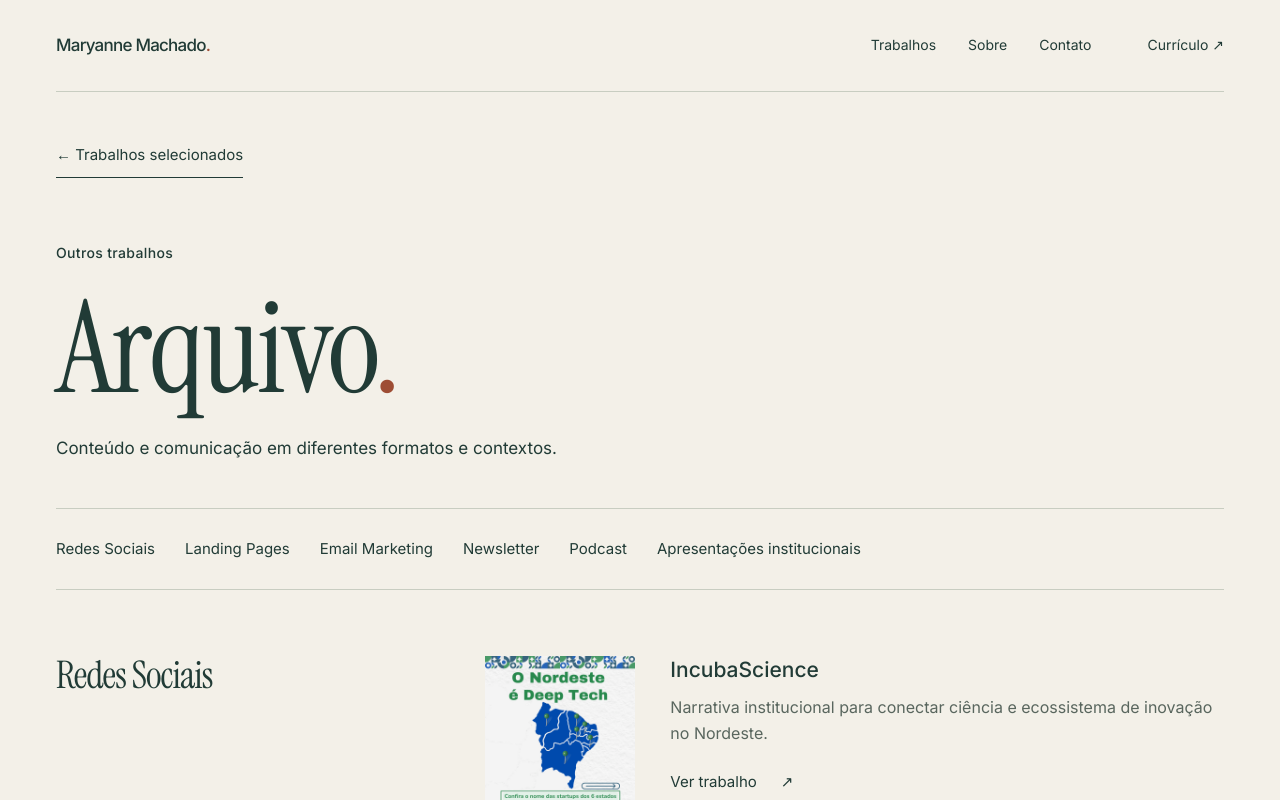
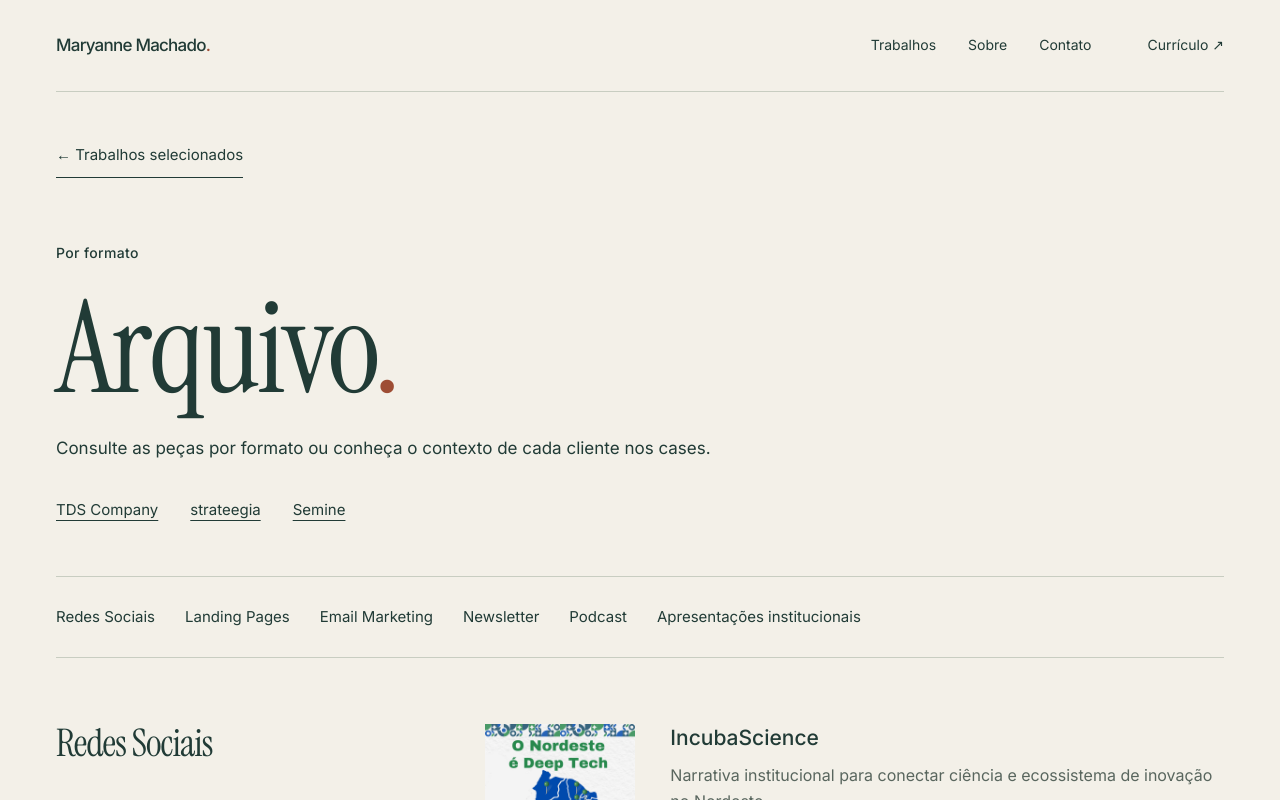
Before and after one commit to comunicamarymachado-spec/portfoliomaryanne, a Next.js app: page /arquivo in a window 1280 px wide. Shown: the top 800 px of the page. Built offline with nearby package versions, Linux system fonts and the light colour scheme.

Commit message:
Atualiza arquivo por formato e ações

```diff
--- a/src/app/arquivo/page.tsx
+++ b/src/app/arquivo/page.tsx
@@ -7,11 +7,11 @@ import Contato from "@/components/Contato";
 
 export const metadata: Metadata = { title: "Arquivo de trabalhos", description: "Trabalhos de Maryanne Machado em redes sociais, páginas, e-mail marketing, newsletter e podcast.", alternates: { canonical: "/arquivo" }, openGraph: { title: "Arquivo de trabalhos — Maryanne Machado", description: "Conteúdo e comunicação em diferentes formatos e contextos.", url: "/arquivo" } };
 export default function Archive() {
-  return <><div className="archive-page shell"><Link href="/#portfolio" className="text-link back-link">← Trabalhos selecionados</Link><header className="archive-header"><p className="eyebrow">Outros trabalhos</p><h1>Arquivo<span className="accent">.</span></h1><p>Conteúdo e comunicação em diferentes formatos e contextos.</p></header>
+  return <><div className="archive-page shell"><Link href="/#portfolio" className="text-link back-link">← Trabalhos selecionados</Link><header className="archive-header"><p className="eyebrow">Por formato</p><h1>Arquivo<span className="accent">.</span></h1><p>Consulte as peças por formato ou conheça o contexto de cada cliente nos cases.</p><nav className="archive-clients" aria-label="Cases por cliente"><Link href="/projetos/tds-company">TDS Company</Link><Link href="/projetos/strateegia">strateegia</Link><Link href="/projetos/semine">Semine</Link></nav></header>
     <nav className="archive-nav" aria-label="Formatos de trabalho">{PORTFOLIO_CATEGORIES.map((category, i) => <a key={category.name} href={"#formato-" + i}>{category.name}</a>)}</nav>
     {PORTFOLIO_CATEGORIES.map((category, i) => <section key={category.name} id={"formato-" + i} className="archive-category"><h2 data-motion="heading">{category.name}</h2><div>{category.items.map(item => {
       const asset = assets.find(a => a.url === item.image)!;
-      return <article key={item.title} className="archive-row"><a className="archive-image" href={asset.src} target="_blank" rel="noopener noreferrer" aria-label={"Ampliar peça: " + item.title}><Image src={asset.src} alt={"Peça de " + category.name.toLowerCase() + ": " + item.title} width={asset.width} height={asset.height} sizes="(max-width: 700px) 30vw, 180px" /></a><div><h3>{item.title}</h3><p>{item.description}</p><a href={item.link} target="_blank" rel="noopener noreferrer" className="text-link">Ver trabalho <span aria-hidden="true">↗</span></a></div></article>;
+      return <article key={item.title} className="archive-row"><a className="archive-image" href={asset.src} target="_blank" rel="noopener noreferrer" aria-label={"Ampliar peça: " + item.title}><Image src={asset.src} alt={"Peça de " + category.name.toLowerCase() + ": " + item.title} width={asset.width} height={asset.height} sizes="(max-width: 700px) 30vw, 180px" /></a><div><h3>{item.title}</h3><p>{item.description}</p><a href={item.link} target="_blank" rel="noopener noreferrer" className="case-action">Ver trabalho</a>{item.relatedLinks?.map(link => <a key={link.href} href={link.href} target="_blank" rel="noopener noreferrer" className="case-action">{link.label}</a>)}</div></article>;
     })}</div></section>)}
   </div><Contato /></>;
 }
```
